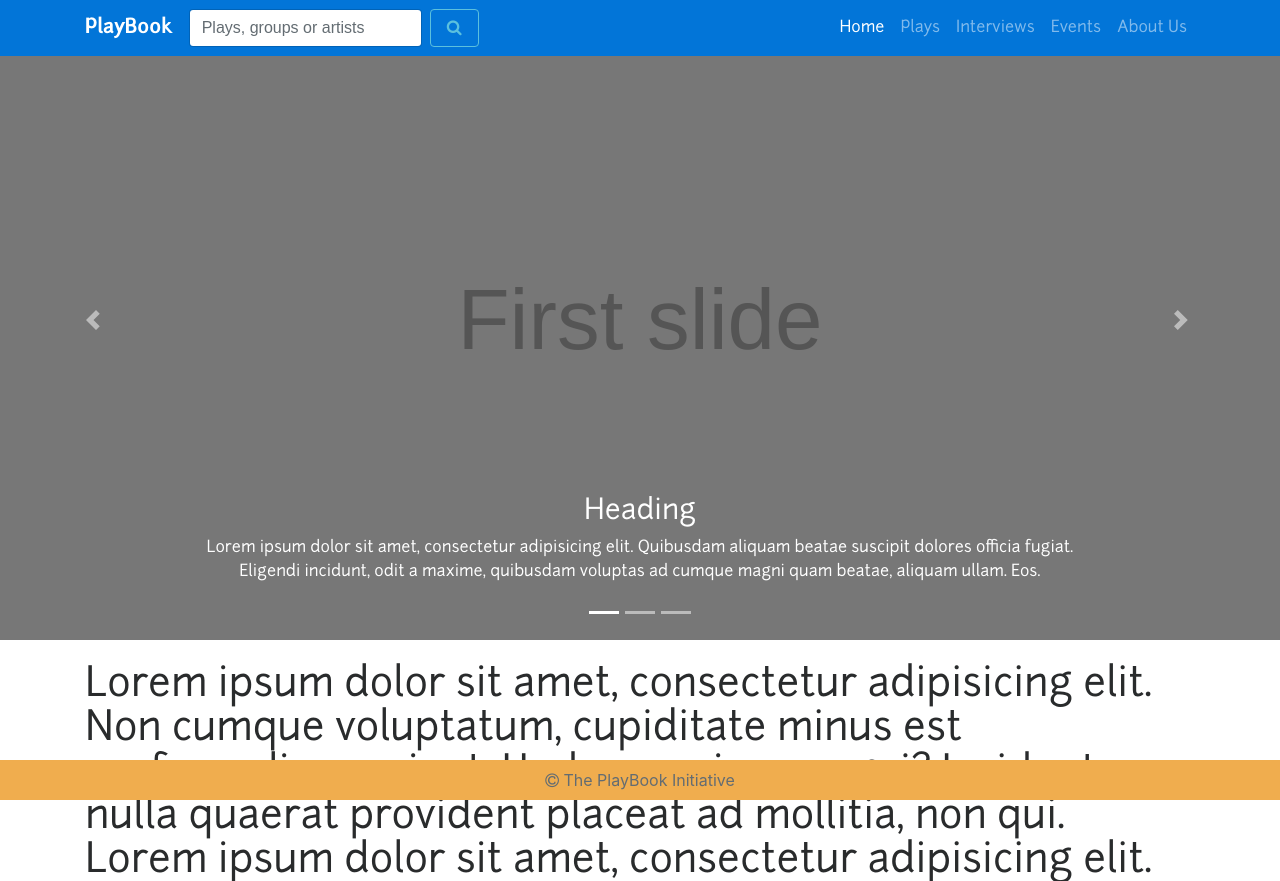
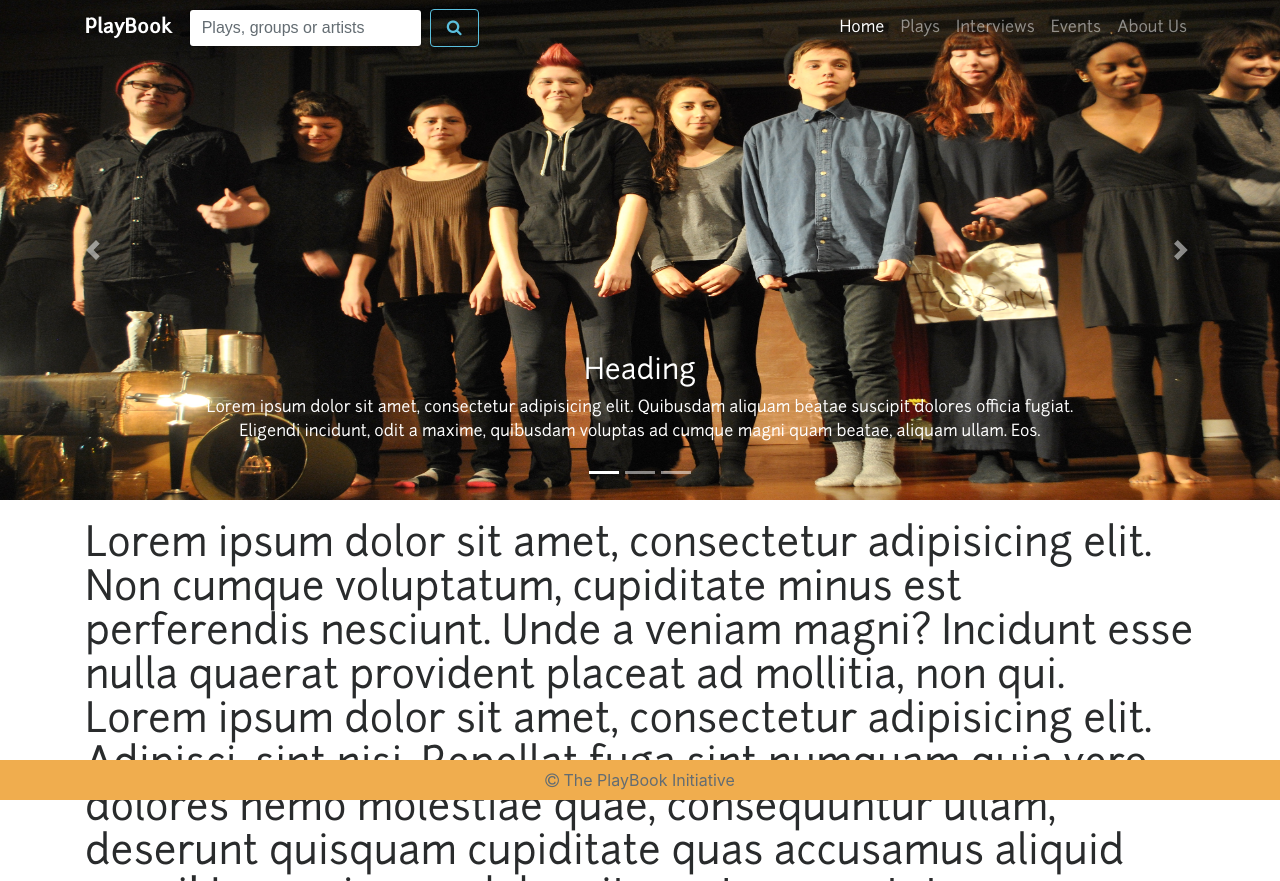
Before and after one commit to theplaybookinitiativeorg/playbook-web, a Django app: page / in a window 1280 px wide. Shown: the top 881 px of the page. Run offline with Django 3.2, Linux system fonts and the light colour scheme; some libraries are stand-ins or nearby versions.

Commit message:
Added transparent navbar

```diff
--- a/playbook/web/templates/index.html
+++ b/playbook/web/templates/index.html
@@ -37,6 +37,7 @@
 
             .carousel-img {
                 width: 100%;
+                height: 500px;
             }
 
             .footer {
@@ -61,8 +62,8 @@
             }
         </style>
     </head>
-    <body class="">
-        <nav class="navbar navbar-toggleable-md navbar-full bg-primary navbar-inverse fixed-top">
+    <body>
+        <nav class="navbar navbar-toggleable-md navbar-full navbar-inverse fixed-top">
             <div class="container">
                 <button class="navbar-toggler navbar-toggler-right" type="button" data-toggle="collapse" data-target="#navbarSupportedContent">
                     <span class="navbar-toggler-icon"></span>
@@ -108,21 +109,21 @@
                 </ol>
                 <div class="carousel-inner" role="listbox">
                     <div class="carousel-item active">
-                        <img class="d-block carousel-img img-fluid" src="{% static "img/sample.svg" %}" alt="First slide">
+                        <img class="d-block carousel-img img-fluid" src="{% static "img/3.jpg" %}" alt="First slide">
                         <div class="carousel-caption d-none d-md-block">
                             <h3 class="junction">Heading</h3>
                             <p class="junction">Lorem ipsum dolor sit amet, consectetur adipisicing elit. Quibusdam aliquam beatae suscipit dolores officia fugiat. Eligendi incidunt, odit a maxime, quibusdam voluptas ad cumque magni quam beatae, aliquam ullam. Eos.</p>
                         </div>
                     </div>
                     <div class="carousel-item">
-                        <img class="d-block carousel-img img-fluid" src="{% static "img/sample.svg" %}" alt="Second slide">
+                        <img class="d-block carousel-img img-fluid" src="{% static "img/1.jpg" %}" alt="Second slide">
                         <div class="carousel-caption d-none d-md-block">
                             <h3 class="junction">Heading</h3>
                             <p class="junction">Lorem ipsum dolor sit amet, consectetur adipisicing elit. Quisquam, esse quam enim. Praesentium eius porro excepturi! Error itaque sit excepturi ab reiciendis tenetur accusamus veritatis in, suscipit iure alias fuga.</p>
                         </div>
                     </div>
                     <div class="carousel-item">
-                        <img class="d-block carousel-img img-fluid" src="{% static "img/sample.svg" %}" alt="Third slide">
+                        <img class="d-block carousel-img img-fluid" src="{% static "img/2.jpg" %}" alt="Third slide">
                         <div class="carousel-caption d-none d-md-block">
                             <h3 class="junction">Heading</h3>
                             <p class="junction">Lorem ipsum dolor sit amet, consectetur adipisicing elit. Saepe cupiditate id sit ipsam laudantium odit, tempore voluptas perspiciatis culpa amet possimus consequatur aspernatur blanditiis! Et unde alias hic at asperiores!</p>
```
